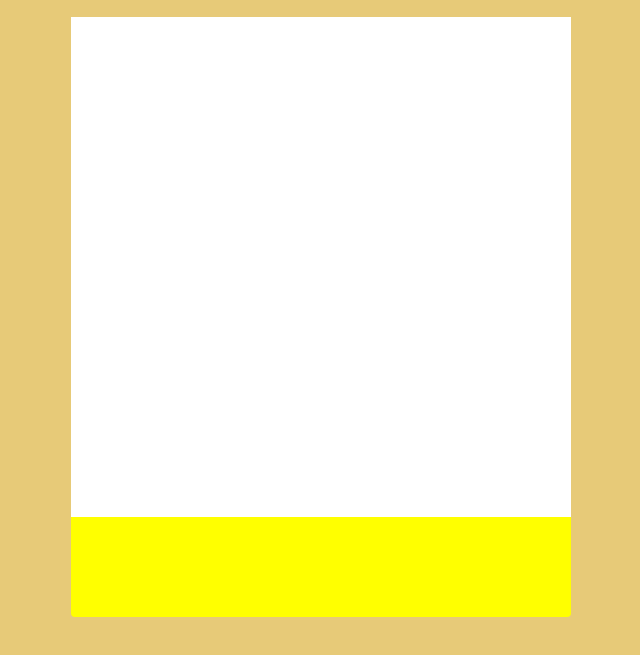
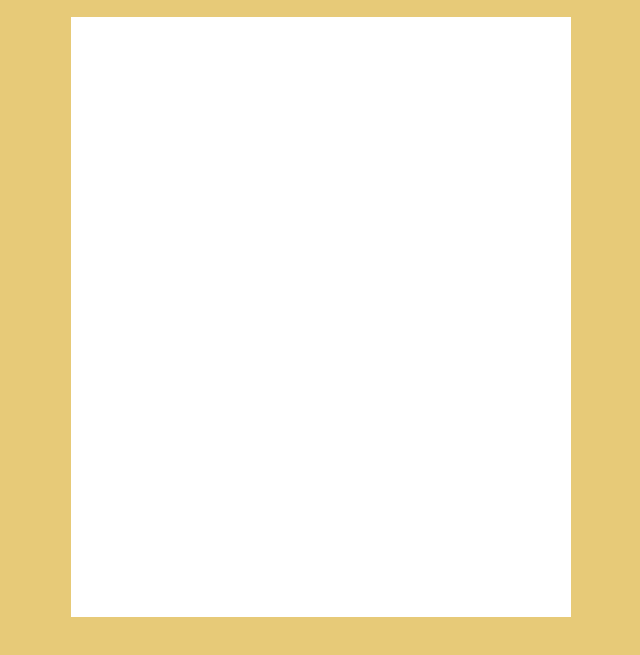
Before and after one commit to Jaywin2099/2048, a plain HTML site: page index.html in a window 1280 px wide. Shown: the part 143-798 px from the top of the page, without its empty margins (319-959 px from the left). Drawn offline with Linux system fonts and the light colour scheme.

Commit message:
fixed canvas height and width bugs

```diff
--- a/bin/index.js
+++ b/bin/index.js
@@ -6,8 +6,8 @@ var c = canvas.getContext('2d');
 var keys = [];
 
 //sets canvas dimensions
-canvas.setAttribute('width', '500');
-canvas.setAttribute('height', '500');
+canvas.setAttribute('width', gameUI.clientWidth.toString());
+canvas.setAttribute('height', gameUI.clientHeight.toString());
 
 // Tile class
 class Tile {
--- a/index.html
+++ b/index.html
@@ -83,7 +83,7 @@
 
         <!-- game container-->
         <div id='gameUI'>
-            <canvas id='gameCanvas' width=500 height=500></canvas>
+            <canvas id='gameCanvas'></canvas>
         </div>
     </div>
 
```
